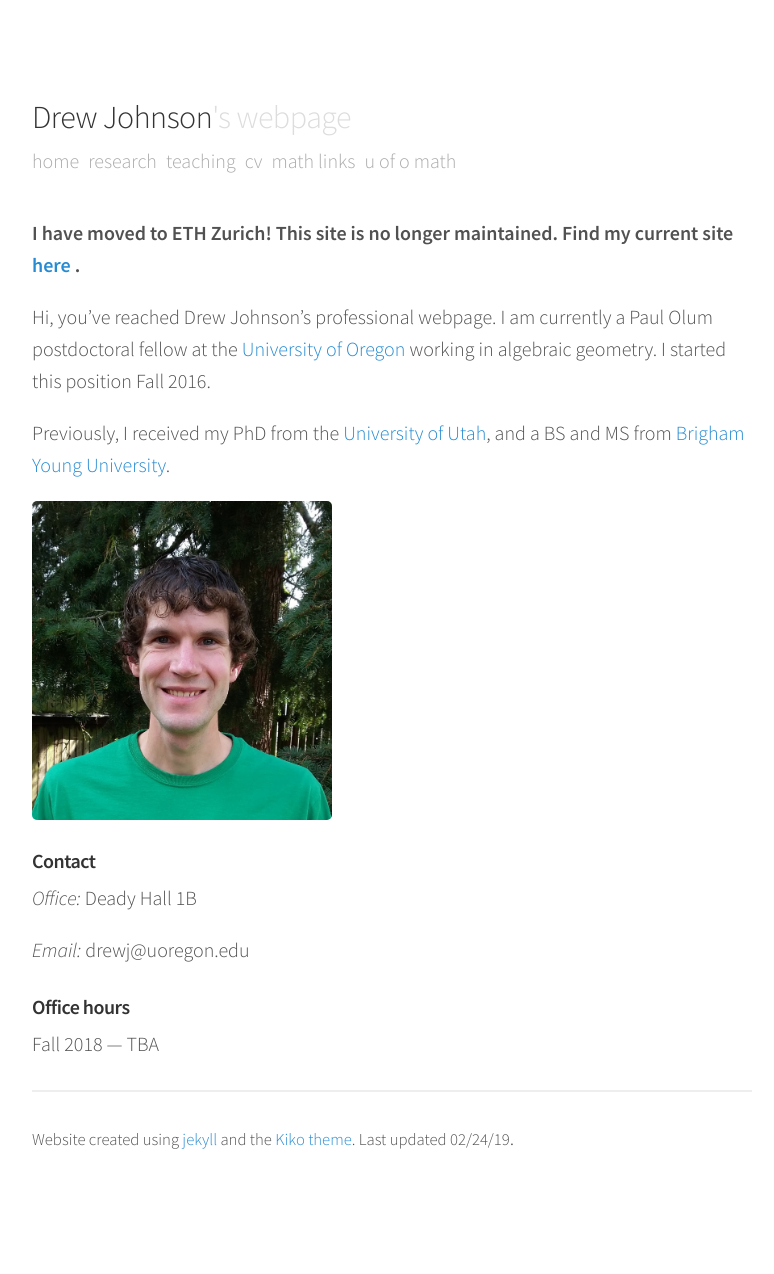
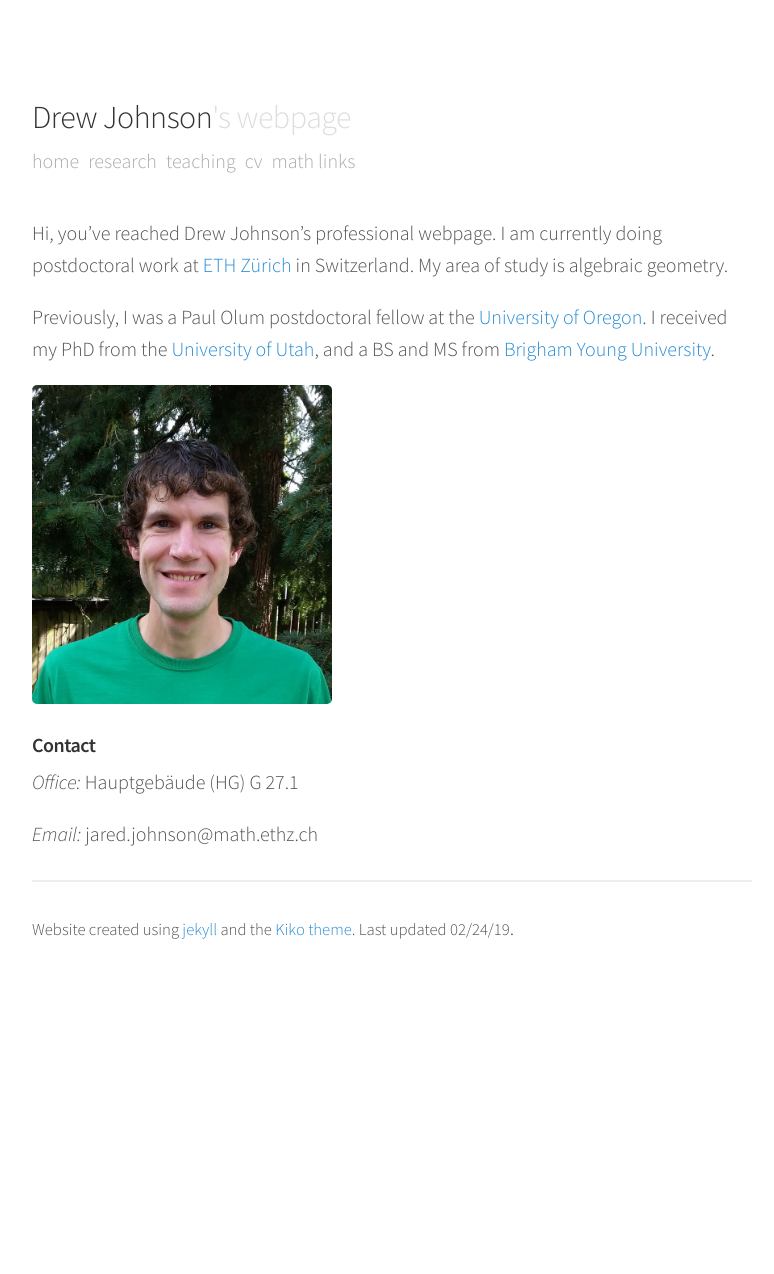
Before and after one commit to djohnson2718/professional_website, a Jekyll site: the page built from index.md, in a window 1280 px wide. Shown: the whole page, without its empty margins (248-1022 px from the left). Built offline with Jekyll 4.4.1, drawn with Linux system fonts in a browser that asks for light colours; Markdown is read by kramdown in place of the engine named in the settings; after the commit the page ends 1064 px from its top, so only the background shows below that.

Commit message:
eth ready

```diff
--- a/_config.yml
+++ b/_config.yml
@@ -6,7 +6,7 @@
 name:               "Drew Johnson"
 
 # URL
-baseurl:            "/drewj"
+baseurl:            "/~jjohnson"
 #baseurl:            "" #For Root Domain
 permalink:          /:year/:month/:day/:title.html
 
@@ -30,9 +30,6 @@ nav:
   - name:           "Math Links"
     href:           "links"
     local:          true
-  - name:           "U of O Math"
-    href:           "math.uoregon.edu"
-    local:          false
 
 # Sass
 sass:
--- a/_layouts/default.html
+++ b/_layouts/default.html
@@ -19,9 +19,6 @@
     {% endfor %}
   </nav>
 </header>
-    <p><b> I have moved to ETH Zurich! This site is no longer maintained. Find my current site <a href="https://n.ethz.ch/~jjohnson/"> here </a>.  </b></p>
-
-
     {{ content }}
   </div>
 </body>
--- a/index.md
+++ b/index.md
@@ -2,21 +2,17 @@
 layout: default
 ---
 
-Hi, you've reached Drew Johnson's professional webpage. I am currently a Paul Olum postdoctoral fellow at the [University of Oregon](http://math.uoregon.edu) working in algebraic geometry. I started this position Fall 2016.
+Hi, you've reached Drew Johnson's professional webpage. I am currently doing postdoctoral work at [ETH Z&uuml;rich](https://www.math.ethz.ch) in Switzerland. My area of study is algebraic geometry.
 
-Previously, I received my PhD from the [University of Utah](http://math.utah.edu), and a BS and MS from [Brigham Young University](http://math.byu.edu).
+Previously, I was a Paul Olum postdoctoral fellow at the [University of Oregon](http://math.uoregon.edu). I received my PhD from the [University of Utah](http://math.utah.edu), and a BS and MS from [Brigham Young University](http://math.byu.edu).
 
 <img src="drewjohnsonpic.jpg" alt="Drew Johnson picture" style="width: 300px;"/>
 
 ### Contact
 
-*Office:* Deady Hall 1B
+*Office:* Hauptgeb&auml;ude (HG) G 27.1
 
-*Email:* drewj@uoregon.edu
-
-### Office hours
-
-Fall 2018 --- TBA
+*Email:* jared.johnson@math.ethz.ch
 
 _________________________________________________________________
 
```
Also changed, not shown: cv/index.md (+1 -1 lines), research/index.md (+3 -1 lines), teaching/index.md (+3 -1 lines), 12 other files.
